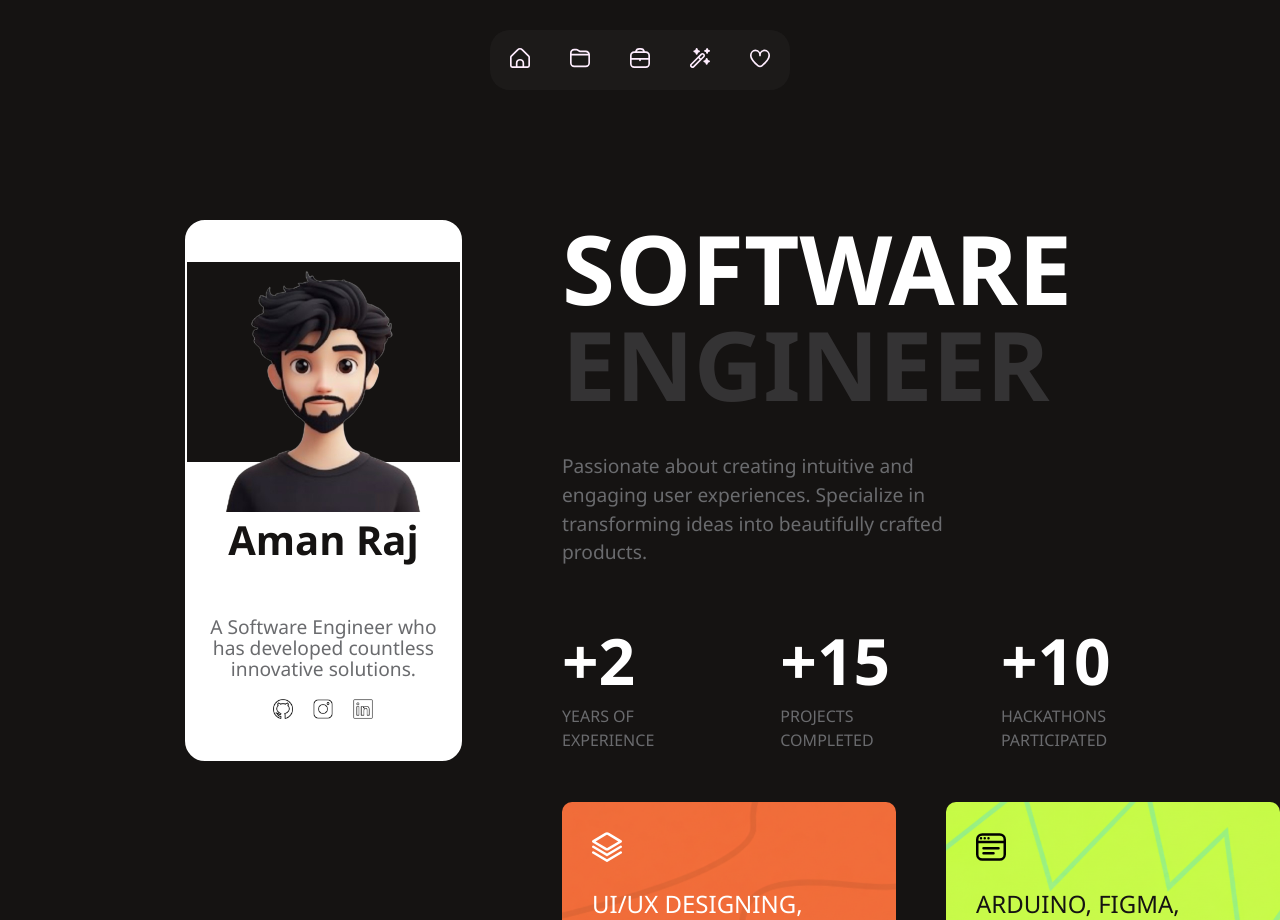
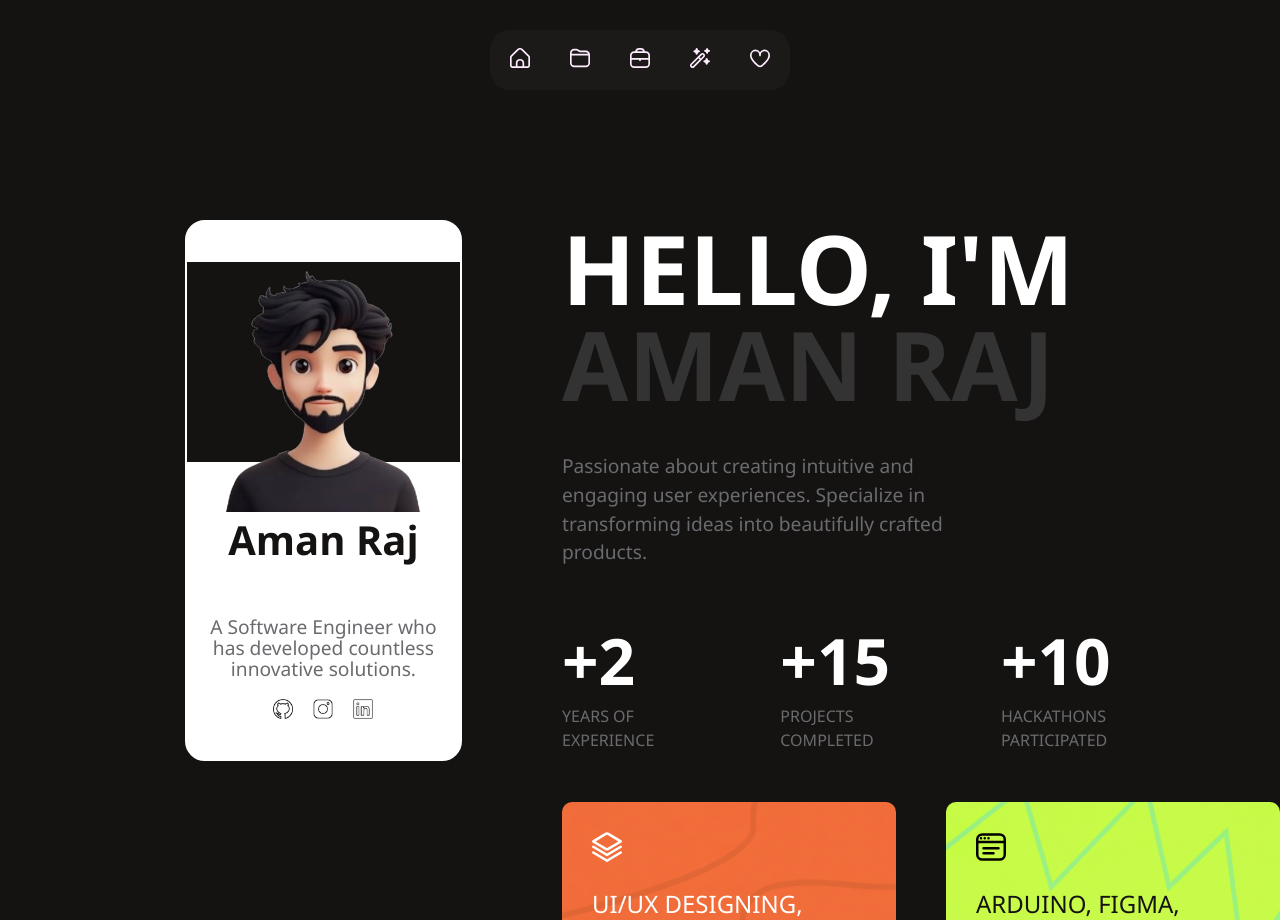
Before and after one commit to amanr1405/react-profile, a React (Create React App) app: page / in a window 1280 px wide. Built offline with nearby package versions, Linux system fonts and the light colour scheme.

Commit message:
changed the content

```diff
--- a/src/components/heroic.jsx
+++ b/src/components/heroic.jsx
@@ -5,7 +5,7 @@ function Heroic(){
     return(
         <>
         <div className="heroic">
-            <h1>SOFTWARE <span>ENGINEER</span></h1>
+            <h1>HELLO, I'M <span>AMAN RAJ</span></h1>
             <p>Passionate about creating intuitive and engaging user experiences. Specialize in transforming ideas into beautifully crafted products.</p>
         </div>
         </>
```
